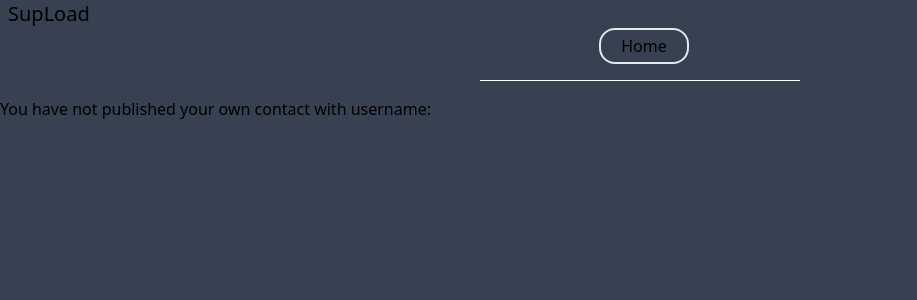
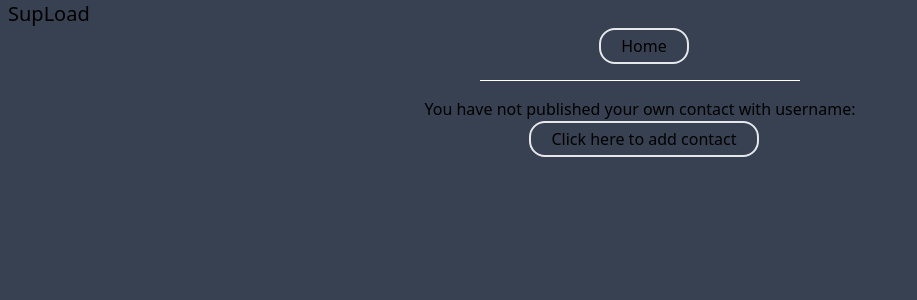
Before and after one commit to meloegel/SupLoad-FE, a React (Create React App) app: page /my-contact in a window 1280 px wide. Shown: the top 300 px of the page, without its empty margins (0-917 px from the left). Built offline with nearby package versions, Linux system fonts and the light colour scheme; no server answers.

Commit message:
updated no contact case for my contact

```diff
--- a/src/pages/MyContact.tsx
+++ b/src/pages/MyContact.tsx
@@ -54,7 +54,18 @@ export default function MyContact(): JSX.Element {
           phone={userContact.phone}
         />
       ) : (
-        <p>You have not published your own contact with username: {username}</p>
+        <div className="text-center">
+          <p>
+            You have not published your own contact with username: {username}
+          </p>
+          <Button
+            className="text-slate-200 ml-2"
+            text="Click here to add contact"
+            onClick={() => {
+              navigate("/add-contact");
+            }}
+          />
+        </div>
       )}
     </div>
   );
```
